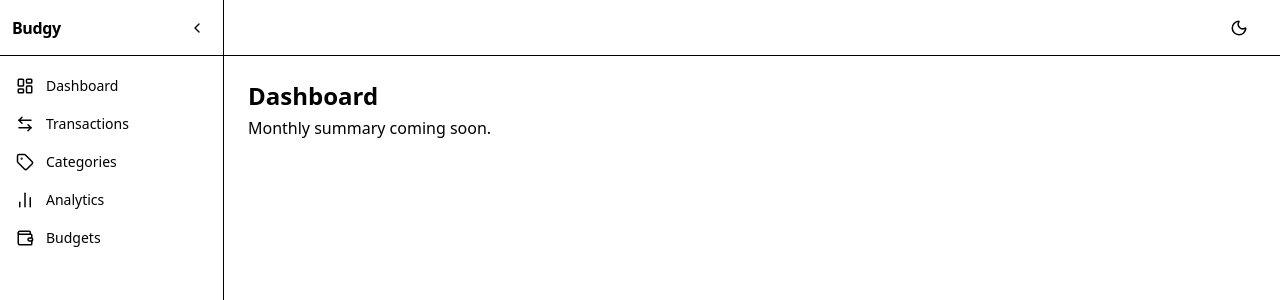
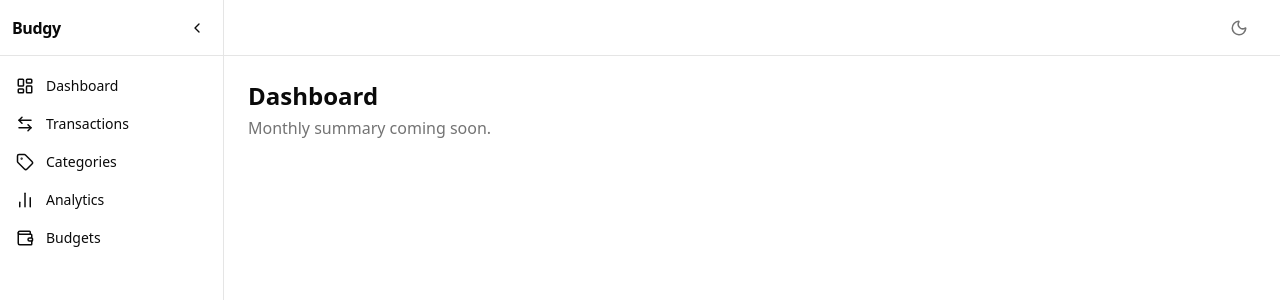
Before and after one commit to EliasRodkey/budgy, a React (Vite) app in the folder frontend/: page / in a window 1280 px wide. Shown: the top 300 px of the page. Built offline with nearby package versions, Linux system fonts and the light colour scheme.

Commit message:
Fixes broken light/dark mode toggle

```diff
--- a/frontend/src/index.css
+++ b/frontend/src/index.css
@@ -81,7 +81,8 @@
     --font-sans: 'Geist Variable', sans-serif;
   }
   * {
-    @apply border-border outline-ring/50;
+    @apply border-border;
+    outline-color: color-mix(in oklch, var(--ring) 50%, transparent);
   }
   body {
     @apply bg-background text-foreground;
--- a/frontend/src/store/theme.ts
+++ b/frontend/src/store/theme.ts
@@ -36,7 +36,7 @@
     {
       name: 'budgy-theme',
       onRehydrateStorage: () => (state) => {
-        if (state) applyTheme(state.theme)
+        applyTheme(state?.theme ?? getOsDefault())
       },
     },
   ),
--- a/frontend/tailwind.config.ts
+++ b/frontend/tailwind.config.ts
@@ -9,38 +9,38 @@
   theme: {
     extend: {
       colors: {
-        border: 'hsl(var(--border))',
-        input: 'hsl(var(--input))',
-        ring: 'hsl(var(--ring))',
-        background: 'hsl(var(--background))',
-        foreground: 'hsl(var(--foreground))',
+        border: 'var(--border)',
+        input: 'var(--input)',
+        ring: 'var(--ring)',
+        background: 'var(--background)',
+        foreground: 'var(--foreground)',
         primary: {
-          DEFAULT: 'hsl(var(--primary))',
-          foreground: 'hsl(var(--primary-foreground))',
+          DEFAULT: 'var(--primary)',
+          foreground: 'var(--primary-foreground)',
         },
         secondary: {
-          DEFAULT: 'hsl(var(--secondary))',
-          foreground: 'hsl(var(--secondary-foreground))',
+          DEFAULT: 'var(--secondary)',
+          foreground: 'var(--secondary-foreground)',
         },
         destructive: {
-          DEFAULT: 'hsl(var(--destructive))',
-          foreground: 'hsl(var(--destructive-foreground))',
+          DEFAULT: 'var(--destructive)',
+          foreground: 'var(--destructive-foreground)',
         },
         muted: {
-          DEFAULT: 'hsl(var(--muted))',
-          foreground: 'hsl(var(--muted-foreground))',
+          DEFAULT: 'var(--muted)',
+          foreground: 'var(--muted-foreground)',
         },
         accent: {
-          DEFAULT: 'hsl(var(--accent))',
-          foreground: 'hsl(var(--accent-foreground))',
+          DEFAULT: 'var(--accent)',
+          foreground: 'var(--accent-foreground)',
         },
         popover: {
-          DEFAULT: 'hsl(var(--popover))',
-          foreground: 'hsl(var(--popover-foreground))',
+          DEFAULT: 'var(--popover)',
+          foreground: 'var(--popover-foreground)',
         },
         card: {
-          DEFAULT: 'hsl(var(--card))',
-          foreground: 'hsl(var(--card-foreground))',
+          DEFAULT: 'var(--card)',
+          foreground: 'var(--card-foreground)',
         },
       },
       borderRadius: {
```
